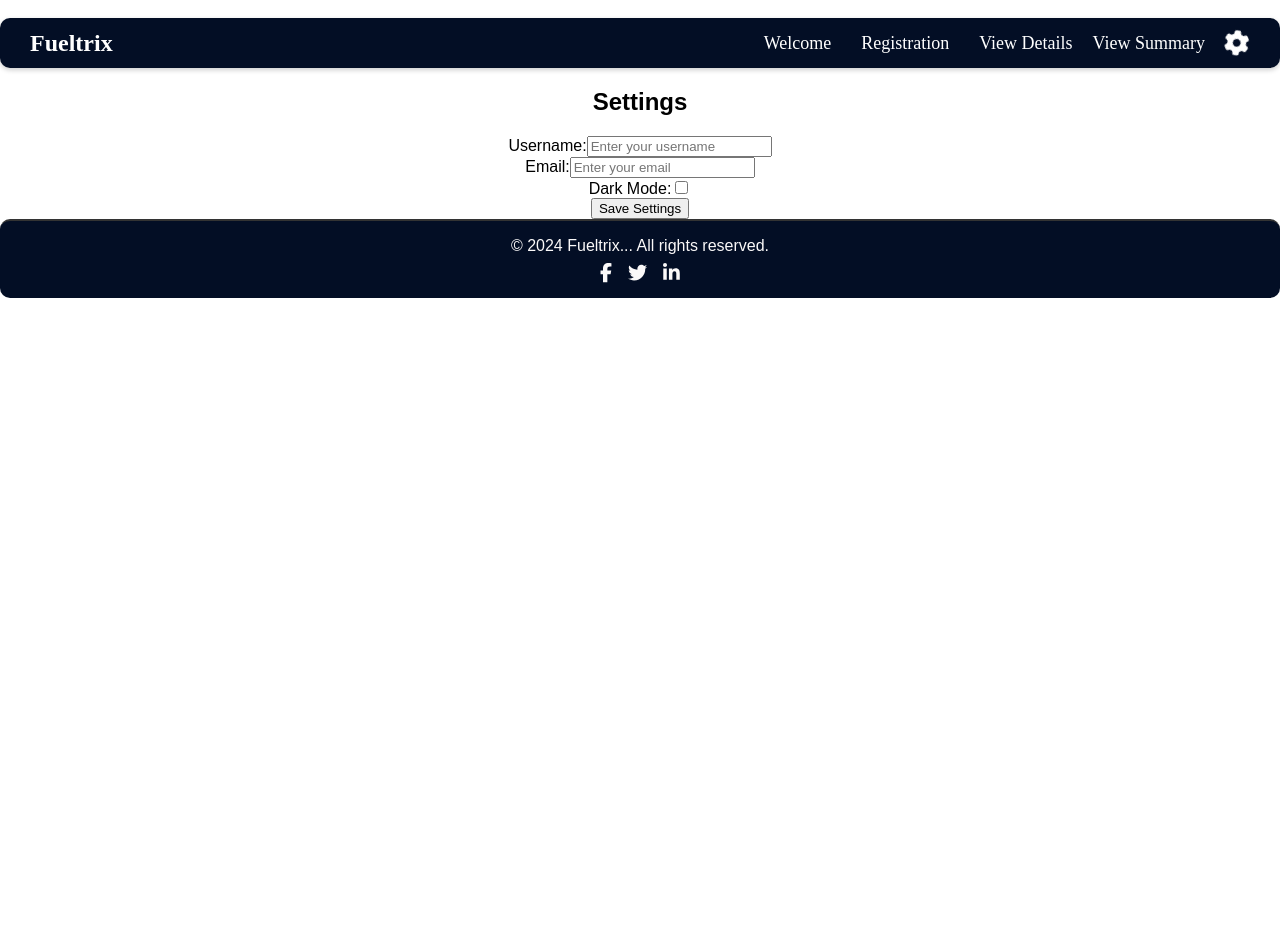
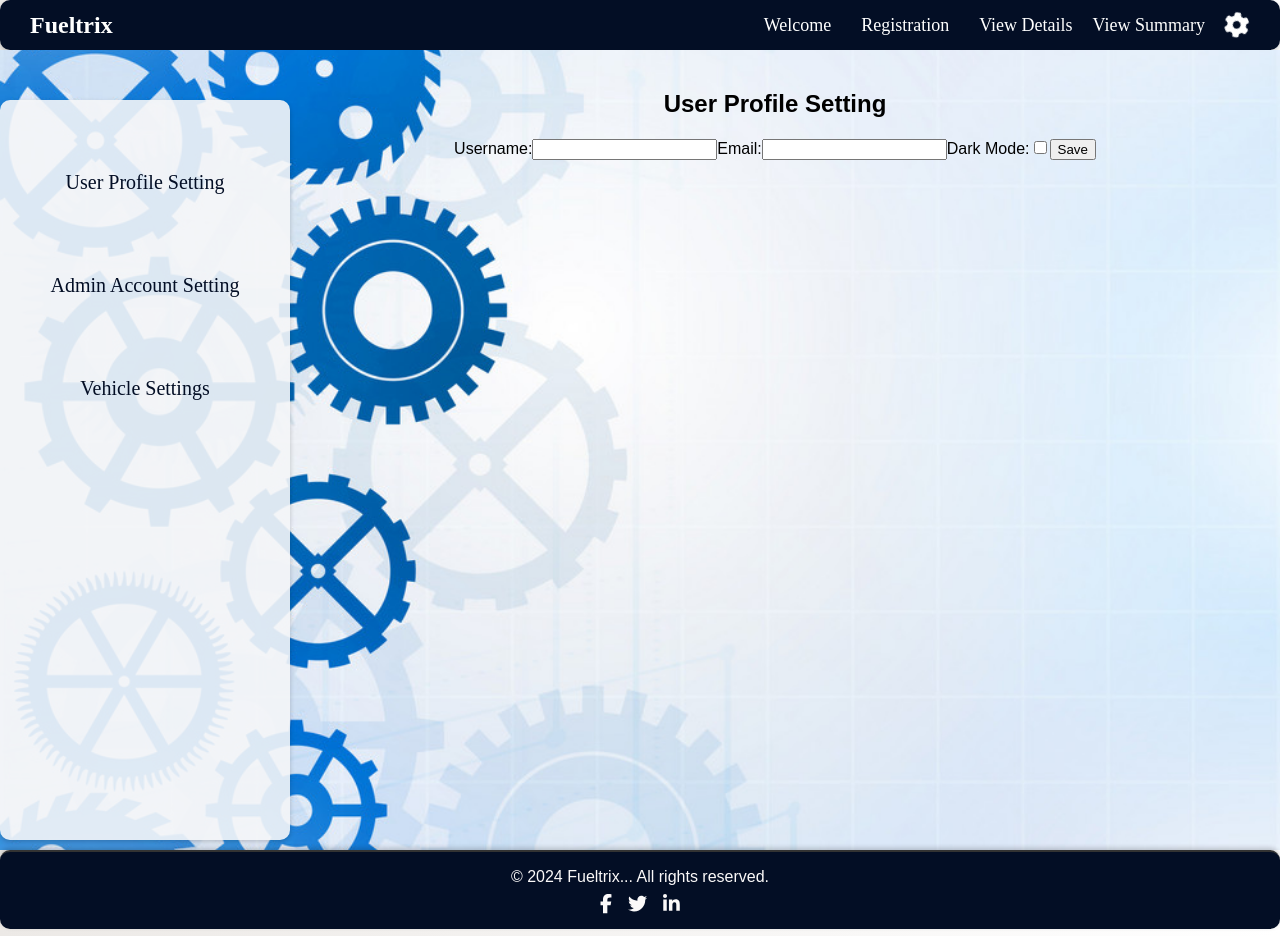
Before and after one commit to MalinduHettiarachchi/Fueltrix-, a React (Create React App) app in the folder fueltrix/: page /setting in a window 1280 px wide. Before the commit the page ends 800 px from the top, so only its background shows below. Built offline with nearby package versions, Linux system fonts and the light colour scheme.

Commit message:
Add Setting Ui and add image

```diff
--- /dev/null
+++ b/fueltrix/src/pages/Admin/CSS/Settings.css
@@ -0,0 +1,107 @@
+body, html {
+    margin: 0;
+    padding: 0;
+    height: 100%;
+    font-family: Arial, sans-serif; /* Choose a modern and clean font */
+    background: linear-gradient(to right, #ece9e6, #ffffff); /* Gradient background for a modern look */
+  }
+
+  .settings-layout {
+    display: flex;
+    min-height: 100vh; /* Ensure the layout takes the full height of the viewport */
+    background: url('../../../img/5.jpg') no-repeat center center fixed; /* Add watermark background */
+    background-size: cover; /* Ensure the background covers the entire area */
+  }
+
+  .sidebar {
+    width: 250px;
+    background-color: rgba(244, 245, 248, 0.9); /* Transparent background color */
+    padding: 20px;
+    box-shadow: 0 2px 5px rgba(0, 0, 0, 0.2);
+    border-radius: 10px;
+    position: fixed; /* Fixed position to the left */
+    left: 0;
+    top: 100px; /* Adjust as needed */
+    height: calc(100% - 100px); /* Full height minus top offset */
+    overflow-y: auto;
+  }
+
+  .sidebar ul {
+    list-style: none;
+    padding: 0;
+  }
+
+  .sidebar ul li {
+    padding: 35px 0; /* Increased padding to increase the gap */
+    cursor: pointer;
+    color: #030e25;
+    font-size: 20px;
+    font-family: 'Times New Roman', Times, serif;
+    transition: color 0.3s ease, transform 0.3s ease; /* Transition for color and transform */
+    position: relative;
+    overflow: hidden;
+  }
+
+  .sidebar ul li + li {
+    margin-top: 10px; /* Additional margin between list items */
+  }
+
+  .sidebar ul li::before {
+    content: '';
+    position: absolute;
+    left: 0;
+    bottom: 0;
+    width: 100%;
+    height: 2px;
+    background-color: #115293;
+    transform: scaleX(0);
+    transform-origin: right;
+    transition: transform 0.3s ease;
+  }
+
+  .sidebar ul li:hover {
+    color: #115293;
+    transform: scale(1.05); /* Slightly scale up on hover */
+  }
+
+  .sidebar ul li:hover::before {
+    transform: scaleX(1);
+    transform-origin: left;
+  }
+
+  .content {
+    margin-left: 270px; /* Add margin to accommodate the fixed sidebar */
+    padding: 20px;
+    flex: 1;
+    min-height: calc(100vh - 100px); /* Ensure content area takes the full height minus the top offset */
+    display: flex;
+    flex-direction: column;
+  }
+
+  /* Specific styles for each section's heading */
+  .user-profile-section h2 {
+    font-size: 24px; /* Resize the heading font for User Profile */
+    color: #030e25;
+    margin-bottom: 20px;
+  }
+
+  .admin-account-section h2 {
+    font-size: 26px; /* Resize the heading font for Admin Account */
+    color: #115293;
+    margin-bottom: 20px;
+  }
+
+  .vehicle-settings-section h2 {
+    font-size: 28px; /* Resize the heading font for Vehicle Settings */
+    color: #530e25;
+    margin-bottom: 20px;
+  }
+
+  footer {
+    margin-top: auto; /* Push the footer to the bottom */
+    padding: 20px;
+    background-color: #030e25;
+    color: white;
+    text-align: center;
+    box-shadow: 0 -2px 5px rgba(0, 0, 0, 0.2);
+  }
--- a/fueltrix/src/pages/Admin/Setting.js
+++ b/fueltrix/src/pages/Admin/Setting.js
@@ -1,55 +1,89 @@
 import React, { useState } from 'react';
 import AdminNavbar from './AdminNavbar';
 import Footer from '../../components/Footer';
+import './CSS/Settings.css'; // Make sure to create this file for custom styles
 
 const Settings = () => {
-  const [username, setUsername] = useState('');
-  const [email, setEmail] = useState('');
-  const [darkMode, setDarkMode] = useState(false);
+  const [selectedSection, setSelectedSection] = useState('UserProfile');
 
-  const handleSave = () => {
-    // Save settings logic here
-    alert('Settings saved!');
+  const renderContent = () => {
+    switch (selectedSection) {
+      case 'UserProfile':
+        return (
+          <div>
+            <h2>User Profile Setting</h2>
+            <form>
+              <label>
+                Username:
+                <input type="text" />
+              </label>
+              <label>
+                Email:
+                <input type="email" />
+              </label>
+              <label>
+                Dark Mode:
+                <input type="checkbox" />
+              </label>
+              <button type="submit">Save</button>
+            </form>
+          </div>
+        );
+      case 'AdminAccount':
+        return (
+          <div>
+            <h2>Admin Account Setting</h2>
+            <form>
+              <label>
+                Admin Name:
+                <input type="text" />
+              </label>
+              <label>
+                Admin Email:
+                <input type="email" />
+              </label>
+              <button type="submit">Save</button>
+            </form>
+          </div>
+        );
+      case 'VehicleSettings':
+        return (
+          <div>
+            <h2>Vehicle Settings</h2>
+            <form>
+              <label>
+                Vehicle Name:
+                <input type="text" />
+              </label>
+              <label>
+                Vehicle Type:
+                <input type="text" />
+              </label>
+              <button type="submit">Save</button>
+            </form>
+          </div>
+        );
+      default:
+        return null;
+    }
   };
 
   return (
     <div>
-      <br></br>
-      <AdminNavbar/>
-    <div className="settings-container">
-      <h2>Settings</h2>
-      <div className="settings-item">
-        <label htmlFor="username">Username:</label>
-        <input
-          type="text"
-          id="username"
-          value={username}
-          onChange={(e) => setUsername(e.target.value)}
-          placeholder="Enter your username"
-        />
+      <AdminNavbar />
+      <div className="settings-layout">
+        <div className="sidebar">
+          <ul>
+            <li onClick={() => setSelectedSection('UserProfile')}>User Profile Setting</li>
+            <li onClick={() => setSelectedSection('AdminAccount')}>Admin Account Setting</li>
+            <li onClick={() => setSelectedSection('VehicleSettings')}>Vehicle Settings</li>
+          </ul>
+        </div>
+        <div className="content">
+          {renderContent()}
+        </div>
       </div>
-      <div className="settings-item">
-        <label htmlFor="email">Email:</label>
-        <input
-          type="email"
-          id="email"
-          value={email}
-          onChange={(e) => setEmail(e.target.value)}
-          placeholder="Enter your email"
-        />
-      </div>
-      <div className="settings-item">
-        <label htmlFor="darkMode">Dark Mode:</label>
-        <input
-          type="checkbox"
-          id="darkMode"
-          checked={darkMode}
-          onChange={() => setDarkMode(!darkMode)}
-        />
-      </div>
-      <button className="save-button" onClick={handleSave}>Save Settings</button>
-    </div>
-    <Footer/>
+      <Footer />
     </div>
   );
 };
```
Also changed, not shown: fueltrix/src/img/5.jpg (added).
